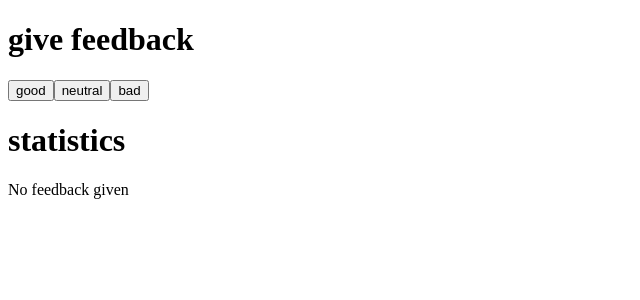
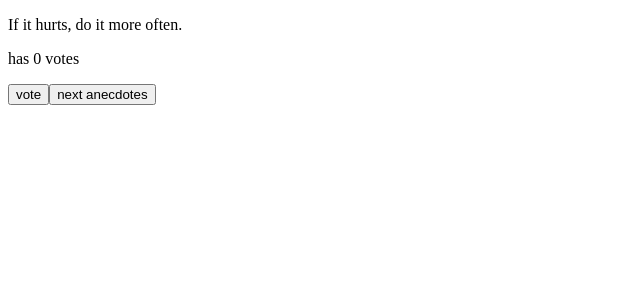
Before and after one commit to dhandiyy/full-stack-open, a React (Vite) app in the folder part1/: page / in a window 1280 px wide. Shown: the top 300 px of the page, without its empty margins (0-640 px from the left). Built offline with nearby package versions, Linux system fonts and the light colour scheme.

Commit message:
finished step 1 and 2

```diff
--- a/part1/src/App.jsx
+++ b/part1/src/App.jsx
@@ -1,76 +1,46 @@
 import { useState } from 'react'
 
-const Button = ({eventHandler, text}) => <button onClick={eventHandler}>{text}</button>
-
-const StatisticLine = ({text, value}) => {
-    if(text === "positive") {
-        return (
-            <tr>
-                <td>{text}</td>
-                <td>{value}</td>
-                <td>%</td>
-            </tr>
-        )
-    }
-    return (
-        <tr>
-            <td>{text}</td>
-            <td>{value}</td>
-        </tr>
-    )
-}
+const App = () => {
+    const anecdotes = [
+        'If it hurts, do it more often.',
+        'Adding manpower to a late software project makes it later!',
+        'The first 90 percent of the code accounts for the first 90 percent of the development time...The remaining 10 percent of the code accounts for the other 90 percent of the development time.',
+        'Any fool can write code that a computer can understand. Good programmers write code that humans can understand.',
+        'Premature optimization is the root of all evil.',
+        'Debugging is twice as hard as writing the code in the first place. Therefore, if you write the code as cleverly as possible, you are, by definition, not smart enough to debug it.',
+        'Programming without an extremely heavy use of console.log is same as if a doctor would refuse to use x-rays or blood tests when diagnosing patients.',
+        'The only way to go fast, is to go well.'
+    ]
 
 
-const Statistics = ({total, good, bad, neutral}) => {
-    if (total === 0) {
-        return (
-            <div>
-                <p>No feedback given</p>
-            </div>
-        )
-    }
-    return (
-        <div>
-            <StatisticLine text="good" value={good}/>
-            <StatisticLine text="neutral" value={neutral}/>
-            <StatisticLine text="bad" value={bad}/>
-            <StatisticLine text="all" value={bad+neutral+good}/>
-            <StatisticLine text="average" value={good-bad / 2}/>
-            <StatisticLine text="positive" value={(good / total) * 100}/>
-        </div>
-    )
-}
+    const [selected, setSelected] = useState(0)
+    const [votes, setVotes] = useState(Array(anecdotes.length).fill(0))
 
-const App = () => {
-    const [good, setGood] = useState(0);
-    const [neutral, setNeutral] = useState(0);
-    const [bad, setBad] = useState(0);
-    const total = bad+neutral+good;
 
-    const chooseGood = () => {
-        const newGood = good + 1;
-        setGood(newGood);
+    const handleSelect = () => {
+        let newSelected;
+        do{
+            newSelected = Math.floor(Math.random()*anecdotes.length)
+        }while(newSelected === selected)
+        setSelected(newSelected)
     }
 
-    const chooseNeutral = () => {
-        const newNeutral = neutral + 1;
-        setNeutral(newNeutral);
-    }
-
-    const chooseBad = () => {
-        const newBad = bad + 1;
-        setBad(newBad);
+    const handleVote = () => {
+        const newVotes = [...votes]
+        newVotes[selected] += 1
+        setVotes(newVotes)
     }
 
 
+    console.log(`ini selected ${selected}`)
+
     return (
         <div>
-            <h1>give feedback</h1>
-            <Button text="good" eventHandler={chooseGood}/>
-            <Button text="neutral" eventHandler={chooseNeutral}/>
-            <Button text="bad" eventHandler={chooseBad}/>
-            <h1>statistics</h1>
-            <Statistics total={total} good={good} bad={bad} neutral={neutral}/>
+            <p>{anecdotes[selected]}</p>
+            <p>has {votes[selected]} votes</p>
+            <button onClick={handleVote}>vote</button>
+            <button onClick={handleSelect}>next anecdotes</button>
+
         </div>
     )
 }
```
